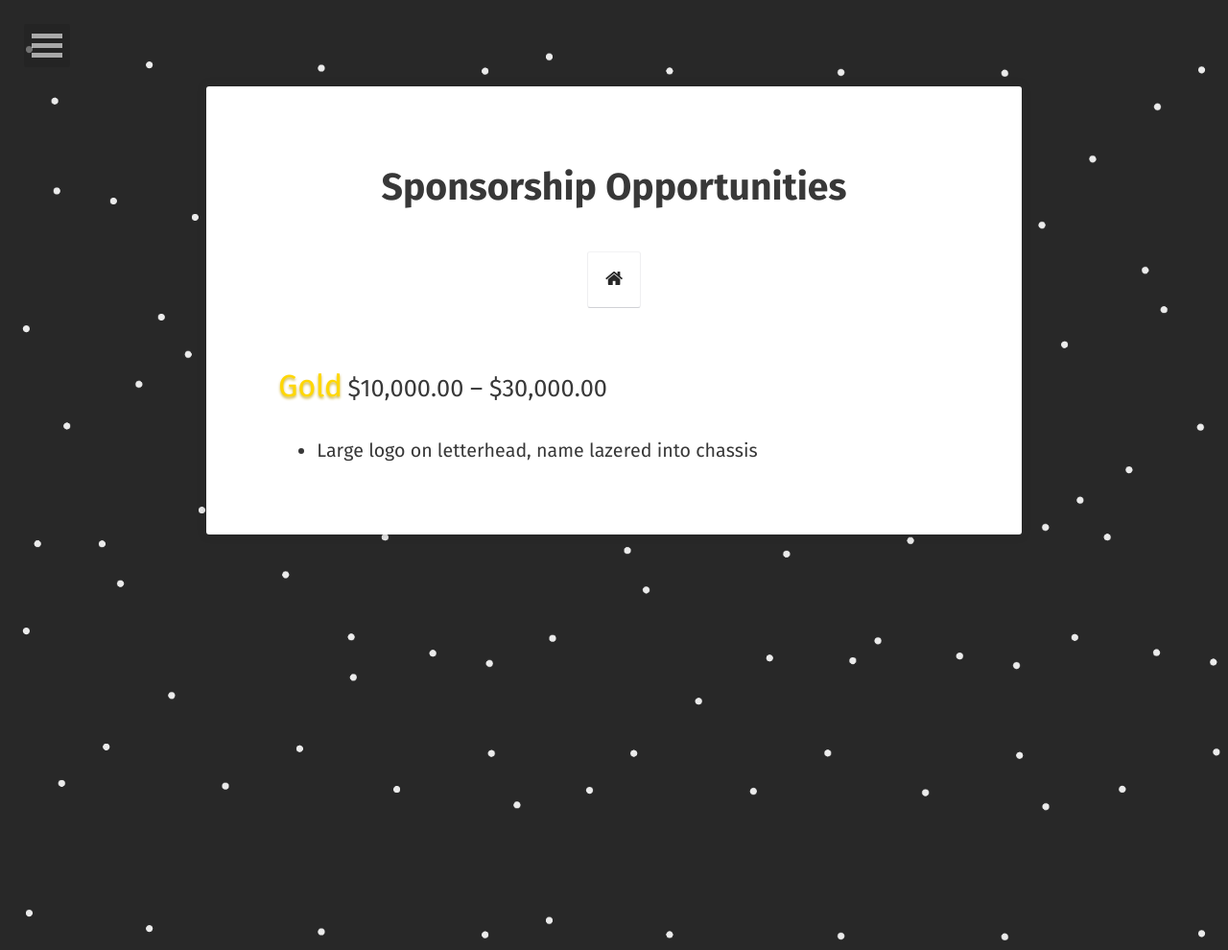
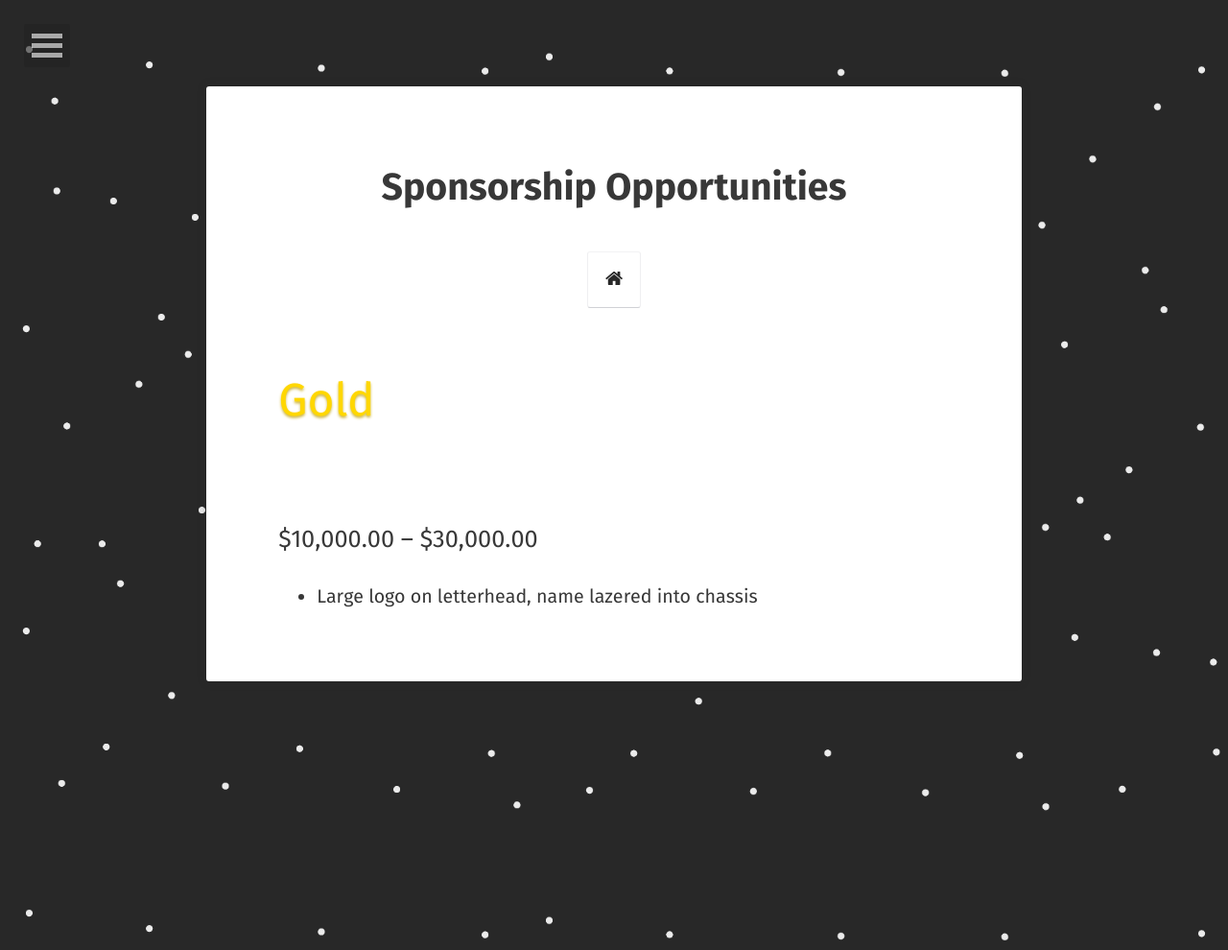
Before and after one commit to blair3sat/old-blair3sat.github.io, a Jekyll site: the page built from projects/index.md, in a window 1280 px wide. Shown: the whole page at 96% size. Built offline with Jekyll 4.4.1, drawn with Linux system fonts in a browser that asks for light colours; some web fonts are replaced.

Commit message:
Update index.md

```diff
--- a/projects/index.md
+++ b/projects/index.md
@@ -6,5 +6,5 @@
 ---
 
 
-<div style="font-size:24pt;color:Gold;display:inline;text-shadow:0px 2px 3px #CFB53B;">Gold</div><div style="font-size:19pt;display:inline;">  $10,000.00 – $30,000.00</div>
+<div style="font-size:36pt;color:Gold;display:inline;text-shadow:0px 2px 3px #CFB53B;">Gold</div><pre>          </pre><div style="font-size:19pt;display:inline;">  $10,000.00 – $30,000.00</div>
 * Large logo on letterhead, name lazered into chassis
```
